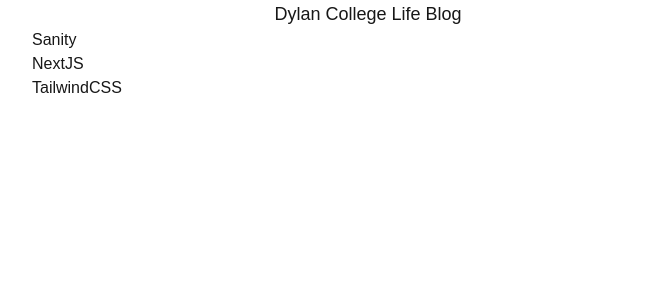
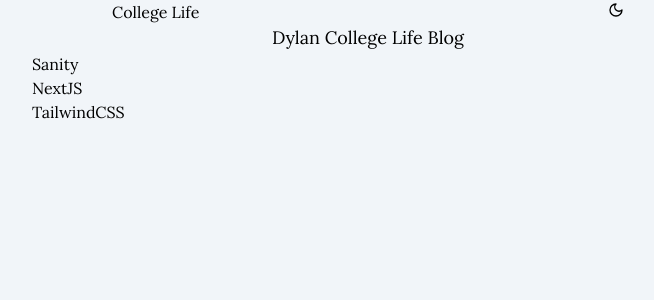
Before and after one commit to dylan-dot-c/collegelife-leh250, a Next.js app: page / in a window 1280 px wide. Shown: the top 300 px of the page, without its empty margins (272-926 px from the left). Built offline with nearby package versions, Linux system fonts and the light colour scheme.

Commit message:
feat: added darkMode and google Font

```diff
--- a/app/layout.tsx
+++ b/app/layout.tsx
@@ -1,22 +1,15 @@
 import type { Metadata } from "next";
-import localFont from "next/font/local";
 import "./globals.css";
-
-const geistSans = localFont({
-  src: "./fonts/GeistVF.woff",
-  variable: "--font-geist-sans",
-  weight: "100 900",
-});
-const geistMono = localFont({
-  src: "./fonts/GeistMonoVF.woff",
-  variable: "--font-geist-mono",
-  weight: "100 900",
-});
-
+import Navbar from "@/components/Navbar";
+import Providers from "@/components/Providers";
+import { Lora } from "next/font/google";
 export const metadata: Metadata = {
     title: "Create Next App",
     description: "Generated by create next app",
 };
+
+const lora = Lora({ subsets: ["latin"] });
+console.log(lora.className);
 
 export default function RootLayout({
     children,
@@ -24,11 +17,13 @@ export default function RootLayout({
     children: React.ReactNode;
 }>) {
     return (
-    <html lang="en">
+        <html lang='en'>
             <body
-        className={`${geistSans.variable} ${geistMono.variable} antialiased`}
-      >
+                className={`bg-slate-100 dark:bg-slate-900 text-black dark:text-white ${lora.className}`}>
+                <Providers>
+                    <Navbar />
                     {children}
+                </Providers>
             </body>
         </html>
     );
--- /dev/null
+++ b/components/Navbar.tsx
@@ -0,0 +1,14 @@
+import ThemeButton from "./ThemeButton";
+
+const Navbar = () => {
+    return (
+        <div className='flex justify-between max-w-lg m-auto'>
+            <p>College Life</p>
+            <div>
+                <ThemeButton />
+            </div>
+        </div>
+    );
+};
+
+export default Navbar;
--- /dev/null
+++ b/components/Providers.tsx
@@ -0,0 +1,10 @@
+"use client";
+
+import { ThemeProvider } from "next-themes";
+import React, { ReactNode } from "react";
+
+function Providers({ children }: { children: ReactNode }) {
+    return <ThemeProvider attribute='class'>{children}</ThemeProvider>;
+}
+
+export default Providers;
--- /dev/null
+++ b/components/ThemeButton.tsx
@@ -0,0 +1,28 @@
+"use client";
+
+import { useTheme } from "next-themes";
+import { useEffect, useState } from "react";
+import { LuSun, LuMoon } from "react-icons/lu";
+
+const ThemeButton = () => {
+    const [mounted, setMounted] = useState(false);
+    const { setTheme, resolvedTheme } = useTheme();
+    const toggleTheme = () => {
+        const newTheme = resolvedTheme === "dark" ? "light" : "dark";
+        setTheme(newTheme);
+    };
+
+    useEffect(() => {
+        setMounted(true);
+    }, []);
+
+    if (!mounted) return null;
+
+    return (
+        <button onClick={toggleTheme} type='button' title='toggle theme'>
+            {resolvedTheme == "dark" ? <LuSun /> : <LuMoon />}
+        </button>
+    );
+};
+
+export default ThemeButton;
--- a/package.json
+++ b/package.json
@@ -14,8 +14,10 @@
     "@sanity/vision": "^3.60.0",
     "next": "14.2.15",
     "next-sanity": "^9.5.0",
+    "next-themes": "^0.3.0",
     "react": "^18",
     "react-dom": "^18",
+    "react-icons": "^5.3.0",
     "sanity": "^3.60.0",
     "styled-components": "^6.1.13"
   },
--- a/tailwind.config.ts
+++ b/tailwind.config.ts
@@ -6,6 +6,7 @@ const config: Config = {
         "./components/**/*.{js,ts,jsx,tsx,mdx}",
         "./app/**/*.{js,ts,jsx,tsx,mdx}",
     ],
+    darkMode: "class",
     theme: {
         extend: {
             colors: {
```
Also changed, not shown: 1 other file (tests, documents, lock files or other folders). Lines whose indentation alone changed are shown as unchanged.
